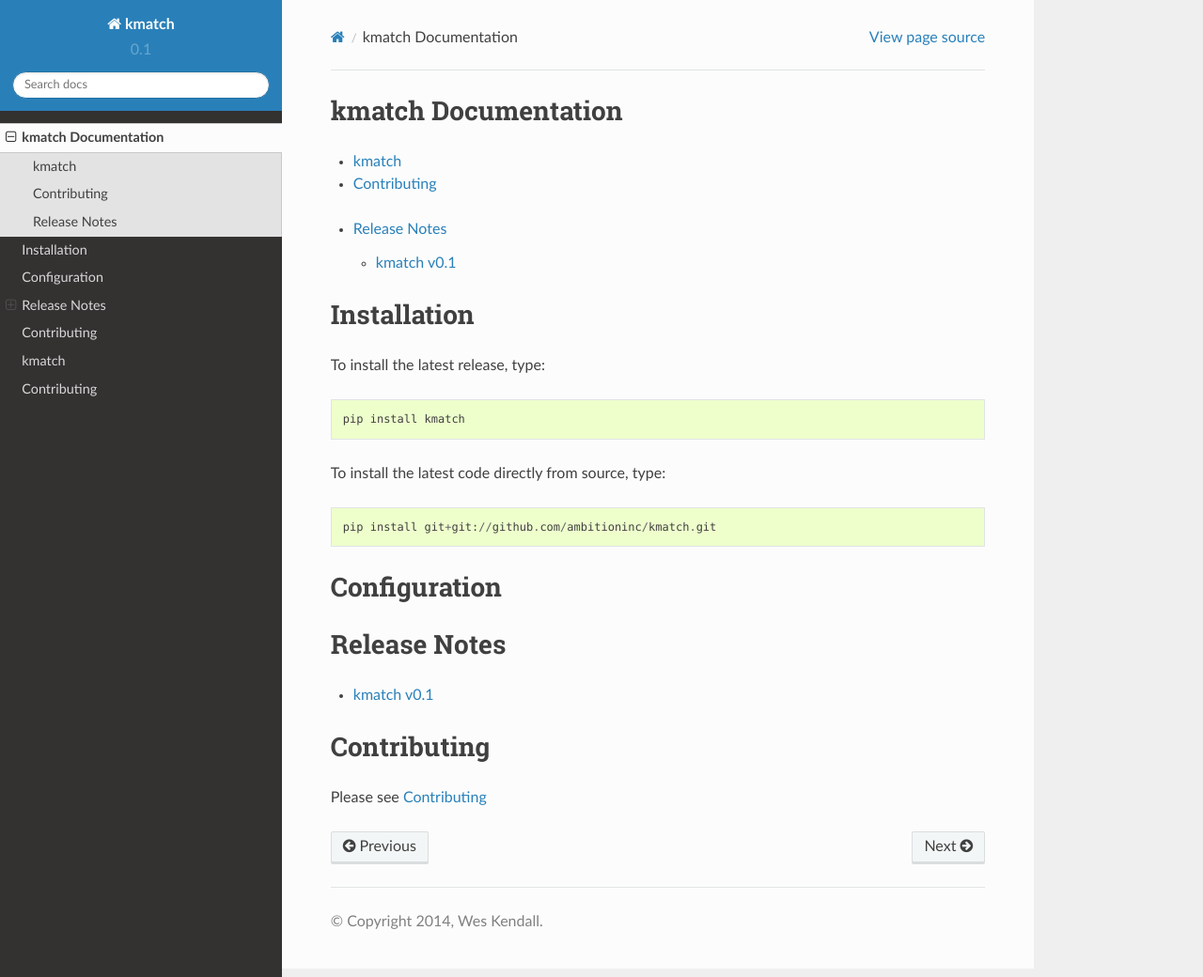
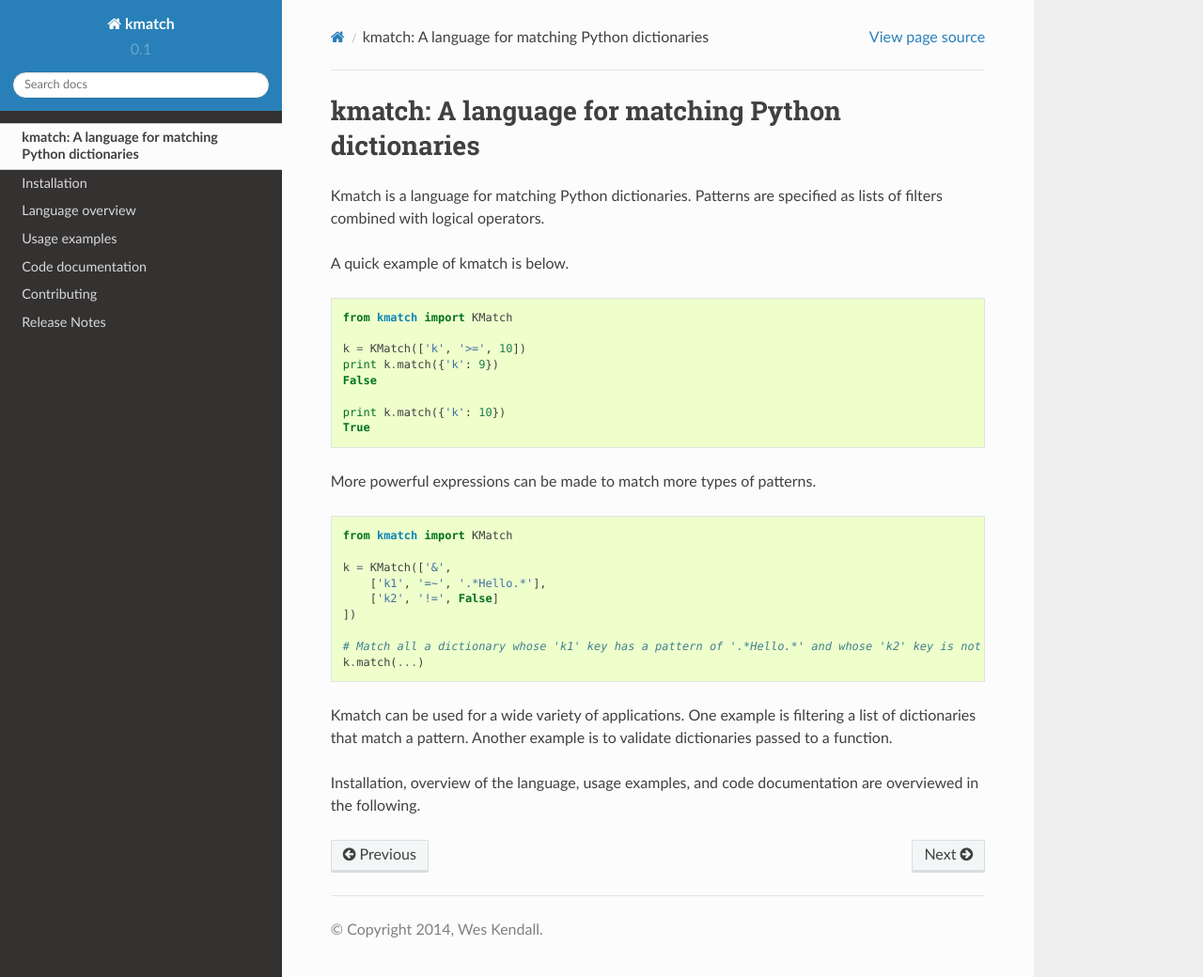
Before and after one commit to ambitioninc/kmatch, a Sphinx documentation site: the page built from docs/index.rst, in a window 1280 px wide and 1040 px high. Shown: the whole window at 94% size. Built offline with Sphinx 7.4.7 and the Read the Docs theme 2.0.0, drawn with Linux system fonts in a browser that asks for light colours.

Commit message:
first version of kmatch

```diff
--- a/docs/index.rst
+++ b/docs/index.rst
@@ -1,42 +1,35 @@
-kmatch Documentation
-=============================
+kmatch: A language for matching Python dictionaries
+===================================================
+Kmatch is a language for matching Python dictionaries. Patterns are specified as lists of filters combined with logical operators.
+
+A quick example of kmatch is below.
+
+.. code-block:: python
+
+    from kmatch import KMatch
+
+    k = KMatch(['k', '>=', 10])
+    print k.match({'k': 9})
+    False
+
+    print k.match({'k': 10})
+    True
+
+More powerful expressions can be made to match more types of patterns.
+
+.. code-block:: python
+
+    from kmatch import KMatch
+
+    k = KMatch(['&',
+        ['k1', '=~', '.*Hello.*'],
+        ['k2', '!=', False]
+    ])
+
+    # Match all a dictionary whose 'k1' key has a pattern of '.*Hello.*' and whose 'k2' key is not False
+    k.match(...)
 
 
-.. toctree::
-   :maxdepth: 1
+Kmatch can be used for a wide variety of applications. One example is filtering a list of dictionaries that match a pattern. Another example is to validate dictionaries passed to a function.
 
-   ref/kmatch
-   contributing
-
-.. toctree::
-   :maxdepth: 2
-
-   release_notes/index
-
-Installation
-============
-
-To install the latest release, type::
-
-    pip install kmatch
-
-To install the latest code directly from source, type::
-
-    pip install git+git://github.com/ambitioninc/kmatch.git
-
-Configuration
-=============
-
-
-
-Release Notes
-=============
-
-.. toctree::
-
-   release_notes/v0.1
-
-Contributing
-============
-
-Please see :doc:`Contributing <contributing>`
+Installation, overview of the language, usage examples, and code documentation are overviewed in the following.
--- a/docs/ref/kmatch.rst
+++ b/docs/ref/kmatch.rst
@@ -1,13 +1,13 @@
 .. _ref-kmatch:
 
-kmatch
+Code documentation
 ==================
 
-kmatch
+KMatch
 ------------------
 
 .. automodule:: kmatch
-.. autoclass:: kmatch.kmatch
+.. autoclass:: kmatch.KMatch
     :members:
     :undoc-members:
 
--- a/docs/toc.rst
+++ b/docs/toc.rst
@@ -5,8 +5,12 @@ Table of Contents
    :maxdepth: 2
 
    index
+   installation
+   language_overview
+   usage_examples
    ref/kmatch
    contributing
+   release_notes/index
 
 Indices and tables
 ==================
```
Also changed, not shown: docs/contributing.rst (+6 -6 lines), docs/installation.rst (added, +10 -0 lines), docs/language_overview.rst (added, +59 -0 lines), docs/usage_examples.rst (added, +103 -0 lines), manage.py (deleted, +0 -12 lines), 2 other files.
